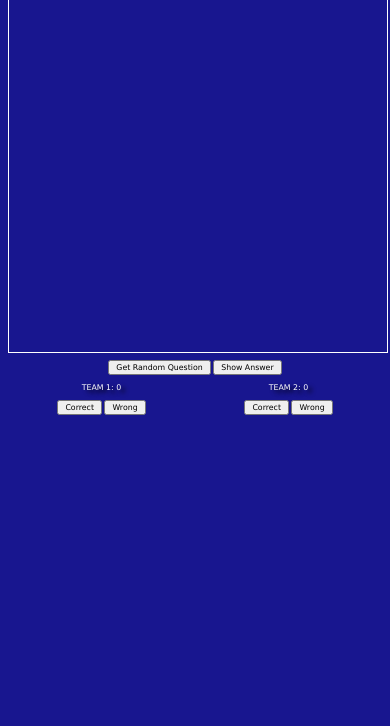
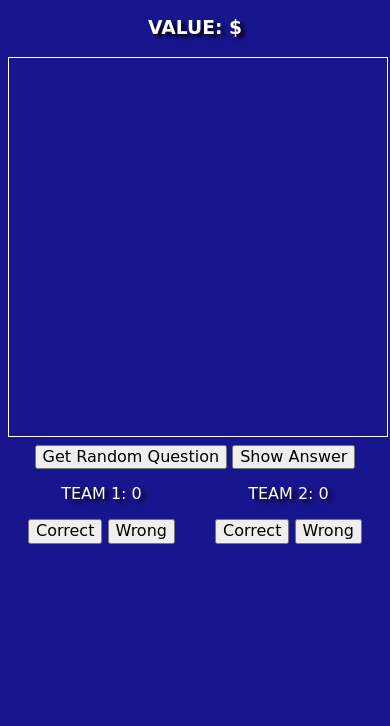
Before and after one commit to SClay345/Trivia_Night, a plain HTML site: page index.html in a window 390 px wide. Shown: the part 118-844 px from the top of the page. Drawn offline with Linux system fonts and the light colour scheme; a web font is replaced by a local one.

Commit message:
recorrect my overcorrect of text size

```diff
--- a/css/style.css
+++ b/css/style.css
@@ -80,7 +80,7 @@ footer {
 /* ADDITIONAL STYLES
 /*******************************************/
 @media only screen and (max-width: 700px){
-     *{
-     font-size:.7rem;
+     #card p{
+     font-size:1.2rem;
      }
 }
```
